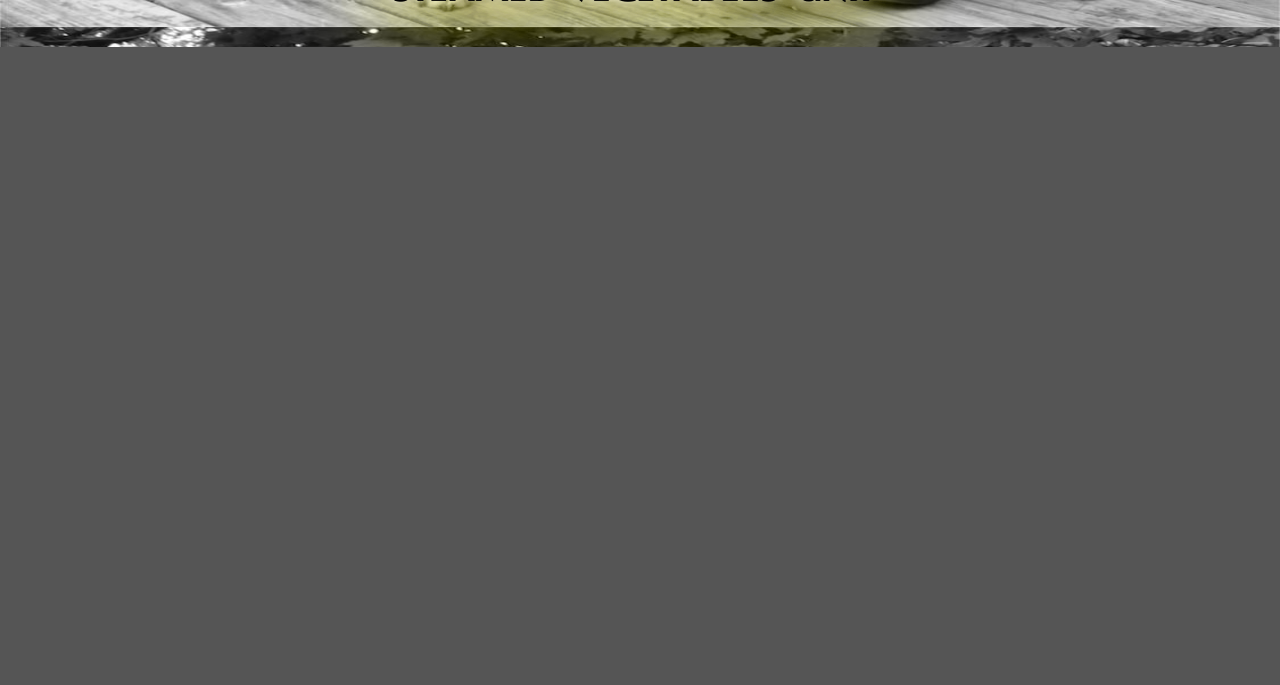
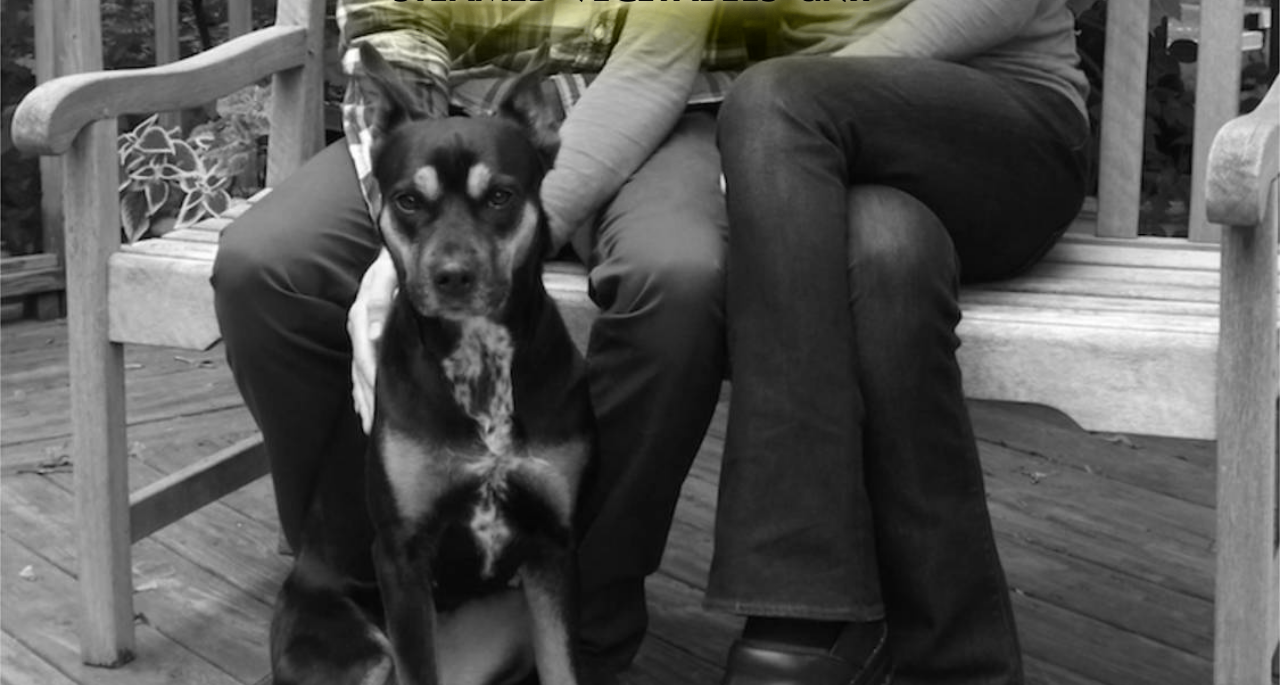
Before and after one commit to jelder/svu, a plain HTML site: page index.html in a window 1280 px wide. Shown: the part 773-1458 px from the top of the page. Before the commit the page ends 820 px from the top, so only its background shows below. Drawn offline with Linux system fonts and the light colour scheme.

Commit message:
Fixes for smaller screens

```diff
--- a/index.html
+++ b/index.html
@@ -14,15 +14,15 @@
         font-style: normal;
       }
       body {
+        height: 1000px;
         background-color: #555;
         background-image: url(engagement.jpg);
         background-size: 100%;
         background-repeat:no-repeat;
-        background-attachment:fixed;
-        /*background-position:center;*/
       }
       #title {
         margin-top: 450px;
+        margin-botton: 1000px;
         text-transform:uppercase;
         color: white;
         font-family: 'frizquadratathin';
```
